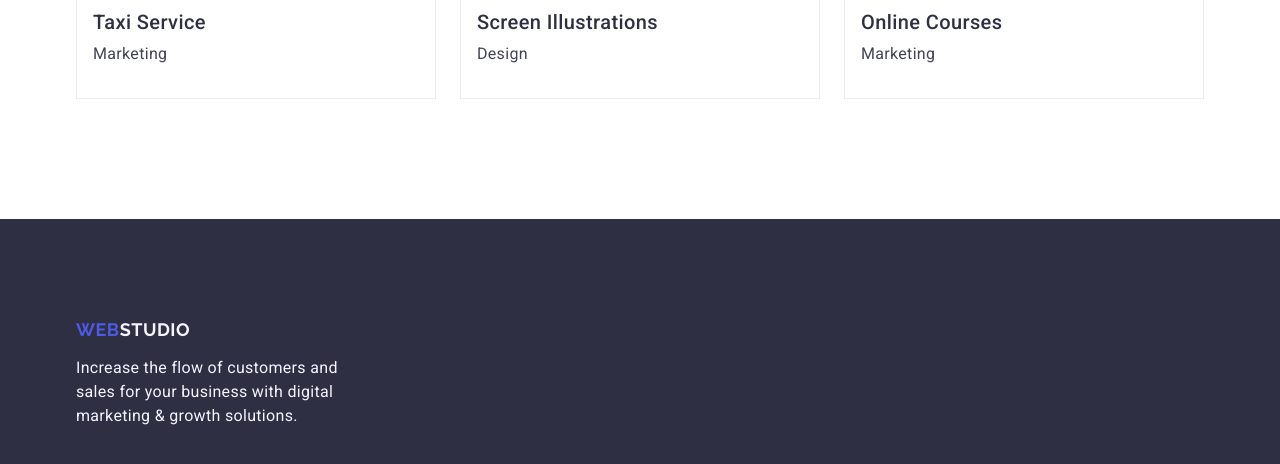
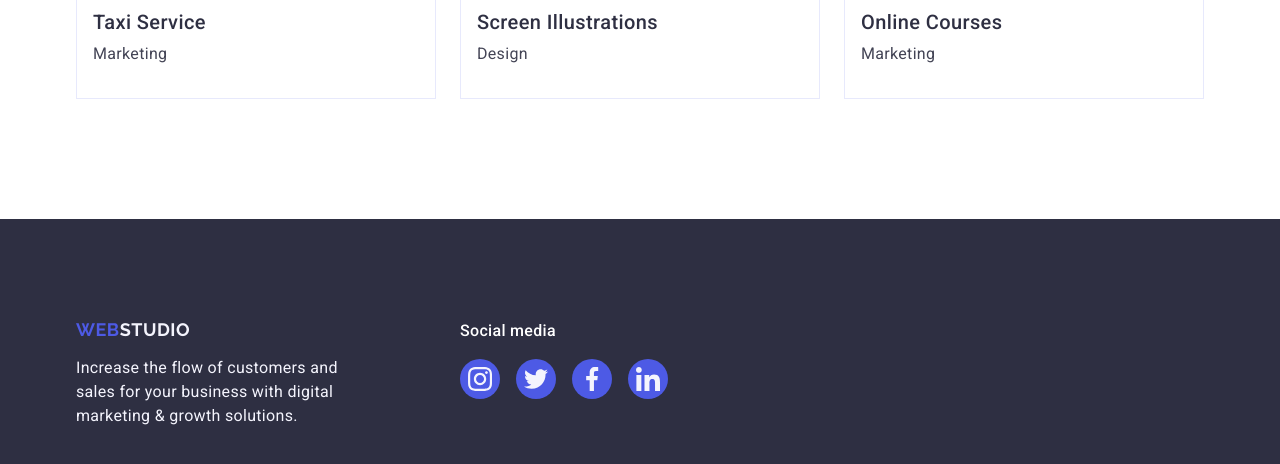
Before and after one commit to DP1106081/goit-markup-hw-04, a plain HTML site: page index.html in a window 1280 px wide. Shown: the part 2941-3405 px from the top of the page. Drawn offline with nearby package versions, Linux system fonts and the light colour scheme.

Commit message:
add social icons to section footer

```diff
--- a/css/styles.css
+++ b/css/styles.css
@@ -410,6 +410,9 @@ a {
   padding-bottom: 100px;
 }
 .footer-container {
+  display: flex;
+  align-items: flex-start;
+  justify-content: flex-start;
 }
 .footer-logo {
   display: inline-block;
@@ -418,17 +421,36 @@ a {
 .footer-text {
   width: 264px;
   margin-top: 16px;
+  font-size: 16px;
+  line-height: 1.5;
+  letter-spacing: 0.02em;
+  color: #f4f4fd;
 }
-/* footer */
+
 .page-footer {
   background-color: #2e2f42;
 }
 .footer-logo .accent-logo {
   color: #f4f4fd;
 }
-.footer-text {
-  font-size: 16px;
+
+.social-media-container {
+  margin-left: 120px;
+}
+.text-social-media {
+  font-weight: 500;
   line-height: 1.5;
   letter-spacing: 0.02em;
-  color: #f4f4fd;
+  color: #fff;
+  margin-bottom: 16px;
 }
+.social-list-footer {
+  display: flex;
+  align-items: flex-start;
+  justify-content: flex-start;
+  flex-direction: row;
+  gap: 16px;
+}
+.social-link-footer:hover {
+  background-color: #31d0aa;
+}
--- a/index.html
+++ b/index.html
@@ -431,6 +431,7 @@
     <!-- -----------------------footer ------------------------------------>
     <footer class="page-footer">
       <div class="container footer-container">
+        <div class="logo-paragraph">
           <a href="./index.html" class="logo footer-logo"
             >Web<span class="accent-logo">Studio</span></a
           >
@@ -439,6 +440,41 @@
             digital marketing & growth solutions.
           </p>
         </div>
+
+        <div class="social-media-container">
+          <p class="text-social-media">Social media</p>
+          <ul class="social-list-footer">
+            <li class="social-link-items">
+              <a href="#" class="social-link social-link-footer">
+                <svg class="social-icon icons-footer" width="24" height="24">
+                  <use href="./images/icons.svg#icon-instagram"></use>
+                </svg>
+              </a>
+            </li>
+            <li class="social-link-items">
+              <a href="#" class="social-link social-link-footer">
+                <svg class="social-icon" width="24" height="24">
+                  <use href="./images/icons.svg#icon-twitter"></use>
+                </svg>
+              </a>
+            </li>
+            <li class="social-link-items">
+              <a href="#" class="social-link social-link-footer">
+                <svg class="social-icon" width="24" height="24">
+                  <use href="./images/icons.svg#icon-facebook"></use>
+                </svg>
+              </a>
+            </li>
+            <li class="social-link-items">
+              <a href="#" class="social-link social-link-footer">
+                <svg class="social-icon" width="24" height="24">
+                  <use href="./images/icons.svg#icon-linkedin"></use>
+                </svg>
+              </a>
+            </li>
+          </ul>
+        </div>
+      </div>
     </footer>
   </body>
 </html>
```
Lines whose indentation alone changed are shown as unchanged.
